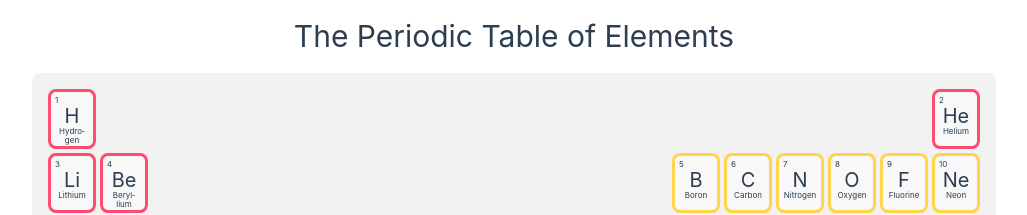
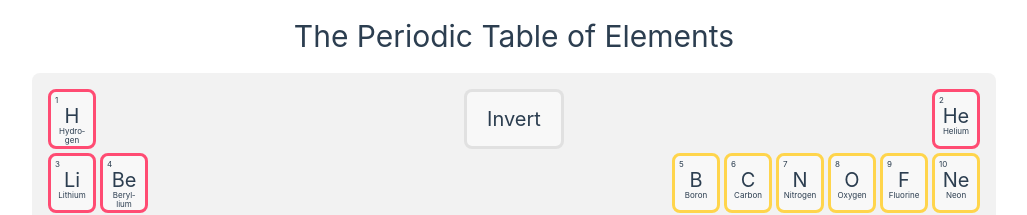
Before and after one commit to ufeindt/periodic-table, a Vue app: page / in a window 1280 px wide. Shown: the top 215 px of the page, without its empty margins (126-1153 px from the left). Built offline with nearby package versions, Linux system fonts and the light colour scheme.

Commit message:
Button to invert the table

```diff
--- a/src/components/ElementCell.vue
+++ b/src/components/ElementCell.vue
@@ -1,14 +1,19 @@
 <script setup lang="ts">
 import { reactive, watch } from 'vue'
 import type { ElementData } from '@/utils/load-data'
-const { data, highlight = false } = defineProps<{ data: ElementData; highlight: boolean }>()
+const {
+  data,
+  highlight = false,
+  inverted,
+  maxRow,
+} = defineProps<{ data: ElementData; highlight: boolean; inverted: boolean; maxRow: number }>()
 const inlineStyle = reactive({
   'background-color': highlight
     ? `var(--color-block-${data.block}-background)`
     : 'var(--color-background-soft)',
   'border-color': `var(--color-block-${data.block}-border)`,
   'grid-column': data.column,
-  'grid-row': data.row,
+  'grid-row': inverted ? maxRow - data.row + 2 : data.row,
 })
 
 watch(
@@ -17,6 +22,12 @@ watch(
     inlineStyle['background-color'] = newValue
       ? `var(--color-block-${data.block}-background)`
       : 'var(--color-background-soft)'
+  },
+)
+watch(
+  () => inverted,
+  (newValue) => {
+    inlineStyle['grid-row'] = newValue ? maxRow - data.row + 2 : data.row
   },
 )
 </script>
@@ -31,10 +42,9 @@ watch(
 
 <style scoped>
 .element {
-  background-color: var(--color-background-soft);
-  border-color: var(--color-border);
   border-style: solid;
   border-radius: 0.5rem;
+  cursor: pointer;
   height: 3.75rem;
   padding: 0.25rem;
   width: 3rem;
--- a/src/components/PeriodicTable.vue
+++ b/src/components/PeriodicTable.vue
@@ -1,9 +1,11 @@
 <script setup lang="ts">
-import { ref } from 'vue'
+import { computed, ref } from 'vue'
 import { tableData } from '../utils/load-data'
 import ElementCell from './ElementCell.vue'
 
 const highlightedBlock = ref<string | null>(null)
+const inverted = ref(false)
+const maxRow = Math.max(...tableData.map((elementData) => elementData.row))
 
 function setHighlightedBlock(block: string) {
   if (highlightedBlock.value === block) {
@@ -12,14 +14,21 @@ function setHighlightedBlock(block: string) {
     highlightedBlock.value = block
   }
 }
+
+function toggleInverted() {
+  inverted.value = !inverted.value
+}
 </script>
 
 <template>
   <div class="table">
+    <div class="invert-button" @click="toggleInverted"><p>Invert</p></div>
     <template v-for="elementData in tableData" :key="elementData.atomicNumber">
       <ElementCell
         :data="elementData"
         :highlight="highlightedBlock === elementData.block"
+        :inverted="inverted"
+        :maxRow="maxRow"
         @click="setHighlightedBlock(elementData.block)"
       />
     </template>
@@ -39,9 +48,34 @@ function setHighlightedBlock(block: string) {
   width: fit-content;
 }
 
+.invert-button {
+  align-items: center;
+  background-color: var(--color-background-soft);
+  border-color: var(--color-border);
+  border-style: solid;
+  border-radius: 0.5rem;
+  cursor: pointer;
+  display: flex;
+  grid-column: 9 / 11;
+  grid-row: 1;
+  height: 3.75rem;
+  justify-content: center;
+  padding: auto;
+}
+.invert-button p {
+  font-size: 1.25rem;
+}
+
 @media screen and (min-width: 100rem) {
   .table {
     grid-template-columns: repeat(18, 5rem);
   }
+
+  .invert-button {
+    height: 5.5rem;
+  }
+  .invert-button p {
+    font-size: 1.875rem;
+  }
 }
 </style>
```
